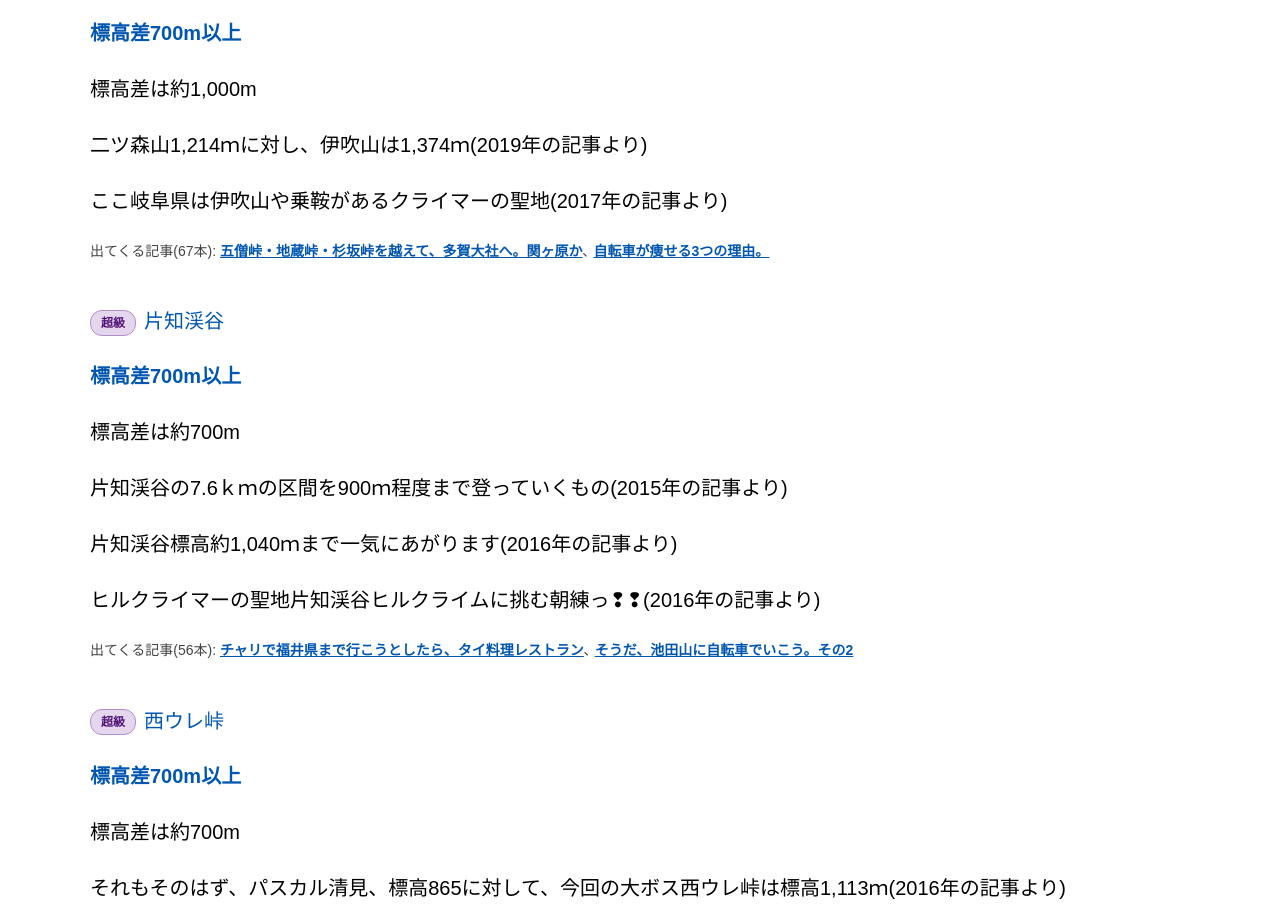
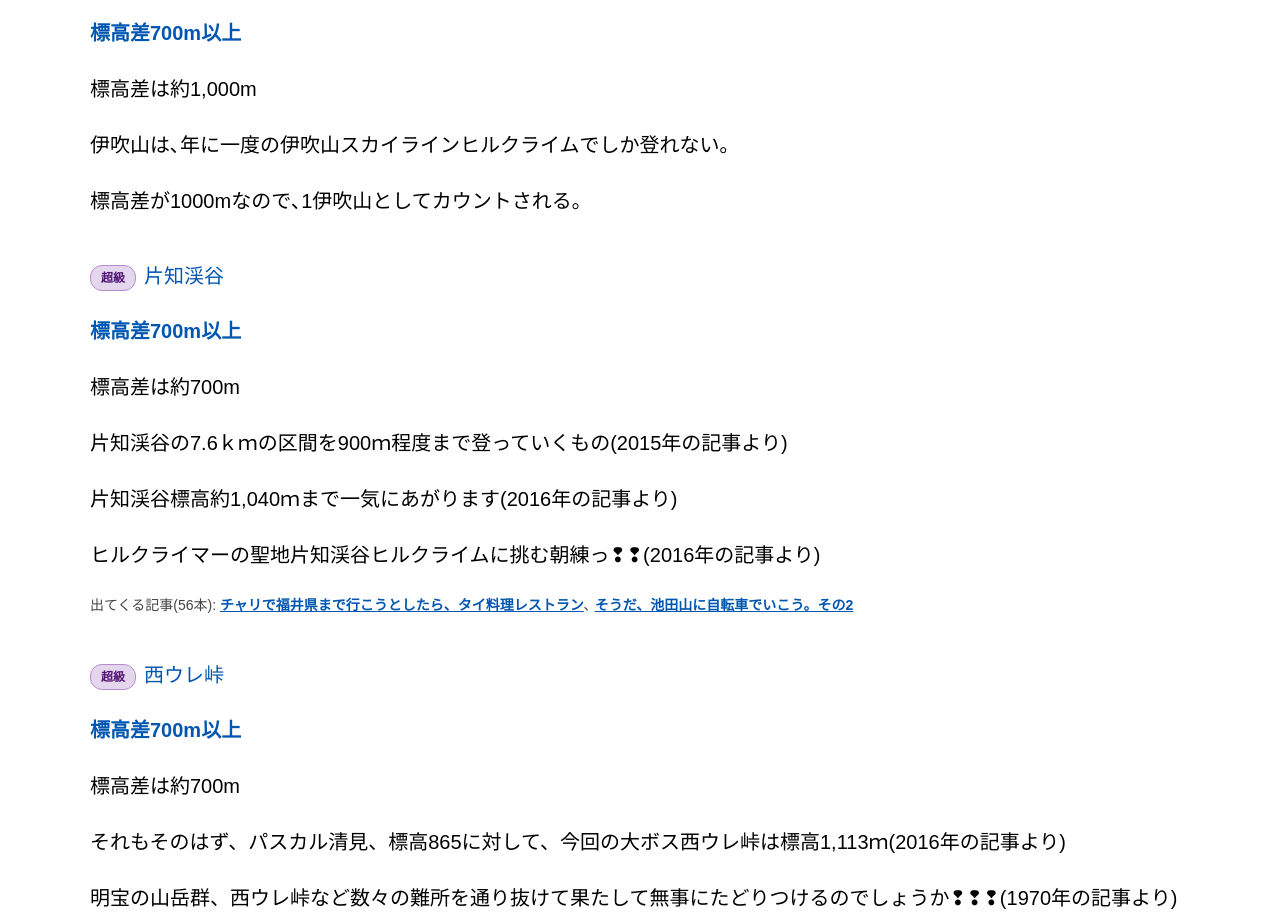
Before and after one commit to mabutaro1015/seki, a plain HTML site: page toge.html in a window 1280 px wide. Shown: the part 2240-3163 px from the top of the page. Drawn offline with Linux system fonts and the light colour scheme; a web font is replaced by a local one.

Commit message:
伊吹山の説明文を差し替え
Co-Authored-By: Claude Sonnet 5.5 <noreply@anthropic.com>

```diff
--- a/toge.html
+++ b/toge.html
@@ -82,9 +82,8 @@
                 <h4><span class="shop-tag" style="--tc:#6a1b9a">超級</span>伊吹山</h4>
                 <p class="shop-catch">標高差700m以上</p>
                 <p>標高差は約1,000m</p>
-                <p>二ツ森山1,214ｍに対し、伊吹山は1,374ｍ(2019年の記事より)</p>
-                <p>ここ岐阜県は伊吹山や乗鞍があるクライマーの聖地(2017年の記事より)</p>
-                <p class="shop-course">出てくる記事(67本): <a href="https://tomatokogyo.com/nikki/archives/%e4%ba%94%e5%83%a7%e5%b3%a0%e3%83%bb%e5%9c%b0%e8%94%b5%e5%b3%a0%e3%83%bb%e6%9d%89%e5%9d%82%e5%b3%a0%e3%82%92%e8%b6%8a%e3%81%88%e3%81%a6%e3%80%81%e5%a4%9a%e8%b3%80%e5%a4%a7%e7%a4%be%e3%81%b8%e3%80%82.html" target="_blank" rel="noopener">五僧峠・地蔵峠・杉坂峠を越えて、多賀大社へ。関ヶ原か</a>､ <a href="https://tomatokogyo.com/nikki/archives/%e8%87%aa%e8%bb%a2%e8%bb%8a%e3%81%8c%e7%97%a9%e3%81%9b%e3%82%8b3%e3%81%a4%e3%81%ae%e7%90%86%e7%94%b1%e3%80%82.html" target="_blank" rel="noopener">自転車が痩せる3つの理由。</a></p>
+                <p>伊吹山は､年に一度の伊吹山スカイラインヒルクライムでしか登れない｡</p>
+                <p>標高差が1000mなので､1伊吹山としてカウントされる｡</p>
             </div>
 
             <div class="shop" id="toge2">
```
